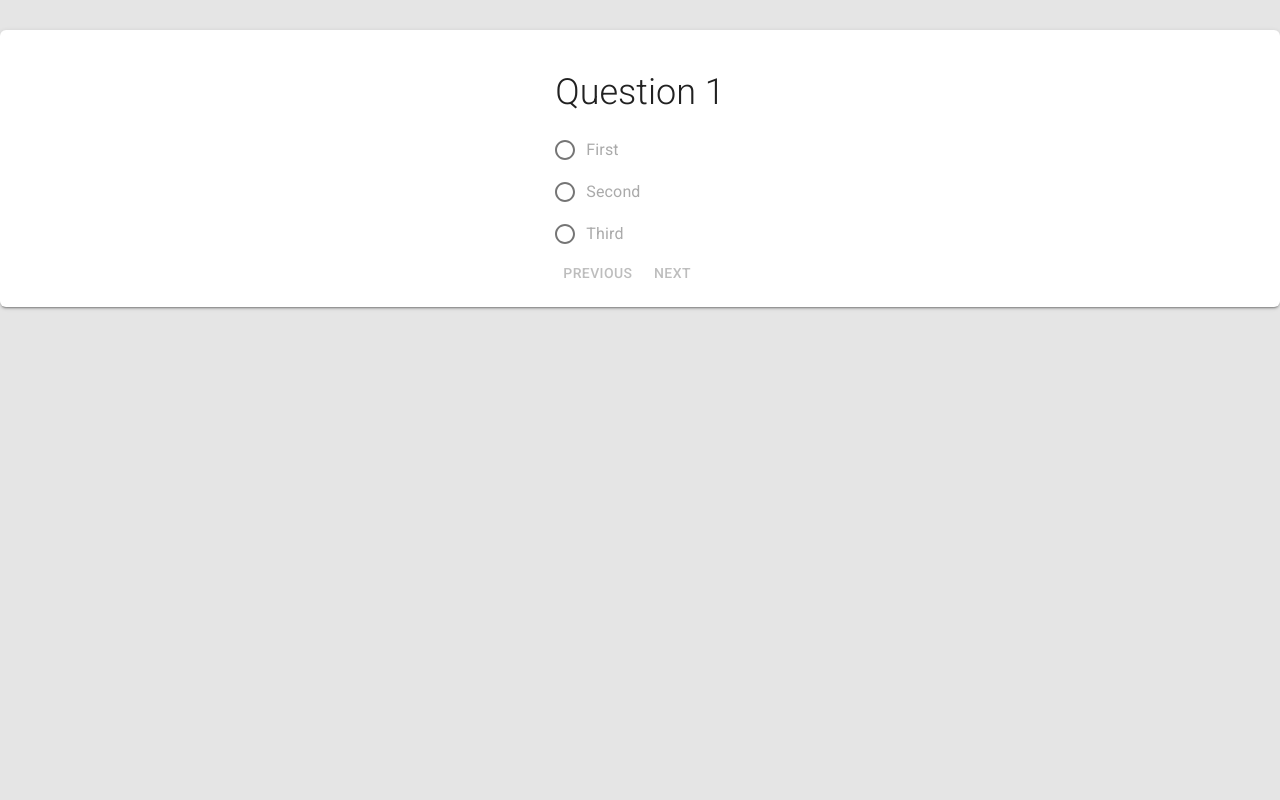
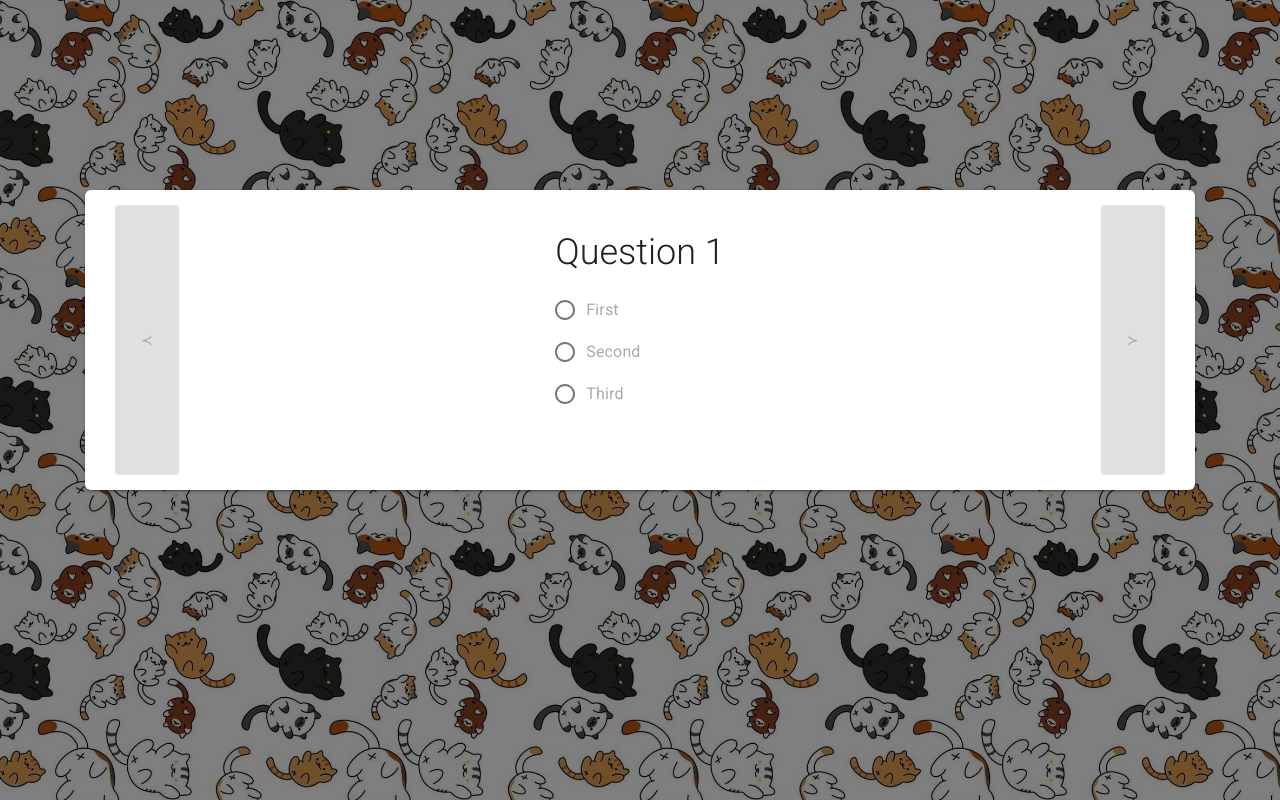
Before and after one commit to Rozhkow/Questionary, a Next.js app: page /questionary in a window 1280 px wide. Built offline with nearby package versions, Linux system fonts and the light colour scheme.

Commit message:
fix(questionary): fix styles for main component

```diff
--- a/pages/questionary.js
+++ b/pages/questionary.js
@@ -1,4 +1,5 @@
 import React, { useState } from "react";
+import { makeStyles } from "@material-ui/core/styles";
 import Card from "/components/Card/Card.js";
 import CardHeader from "/components/Card/CardHeader.js";
 import CardBody from "/components/Card/CardBody.js";
@@ -9,9 +10,9 @@ import {
   RadioQuestion,
   LongTextQuestion
 } from "../components/FormHelper/FormHelper.js";
-
 import { Button } from '@material-ui/core';
 
+import styles from "/styles/jss/nextjs-material-kit/pages/loginPage.js";
 
 // question type TEXT && LONGTEXT
 // {
@@ -134,7 +135,11 @@ const graph = {
   },
  };
 
+const useStyles = makeStyles(styles);
+
 const Questionary = () => {
+  const classes = useStyles();
+
   const [currentQuestionId, setCurrentQuestionId] = useState(1);
   const [answers, setAnswers] = useState([]);
 
@@ -281,15 +286,20 @@ const Questionary = () => {
         );
       case 'submit':
         return (
-          <>
+          <div style={{
+            display: 'flex',
+            flexDirection: 'column',
+            justifyContent: 'space-around'
+          }}>
             <h2>{question.text}</h2>
             <Button
-              color="primary"
+              variant="contained"
+              color="orange"
               onClick={handleSubmit}
             >
               Submit
             </Button>
-          </>
+          </div>
         );
       default:
         return <div>Question not found</div>;
@@ -297,28 +307,51 @@ const Questionary = () => {
   };
 
   return (
-    <Card style={{ display: "flex", justifyContent: "center", alignItems: "center" }}>
-      <CardBody>
-        {renderQuestion()}
-        <div>
+    <div
+      className={classes.pageHeader}
+      style={{
+        backgroundImage: "url('/img/kitties.jpg')",
+        backgroundSize: "cover",
+        backgroundPosition: "top center",
+      }}
+    >
+      <div className={classes.container}>
+        <Card
+          style={{ minHeight: '300px' }}
+        >
+          <CardBody
+            style={{ flex: 1, display: 'grid' }}
+          >
+            <div
+              style={{
+                display: "flex",
+                justifyContent: "space-between",
+              }}
+            >
               <Button
-            color="primary"
+                variant="contained"
+                color="orange"
                 disabled={currentQuestionId === 1}
                 onClick={handlePrevious}
               >
-            Previous
+                &#8826;
               </Button>
 
+              {renderQuestion()}
+
               <Button
-            color="primary"
+                variant="contained"
+                color="orange"
                 disabled={!getCurrentAnswer()}
                 onClick={handleNext}
                 >
-            Next
+                &#8827;
               </Button>
             </div>
           </CardBody>
         </Card>
+      </div>
+    </div>
   );
 
 };
--- a/styles/scss/core/_misc.scss
+++ b/styles/scss/core/_misc.scss
@@ -4,6 +4,7 @@ html * {
 }
 body {
   font-size: 1rem;
+  overflow-y: hidden;
 }
 body,
 h1,
```
Also changed, not shown: public/img/kitties.jpg (added). Lines whose indentation alone changed are shown as unchanged.
